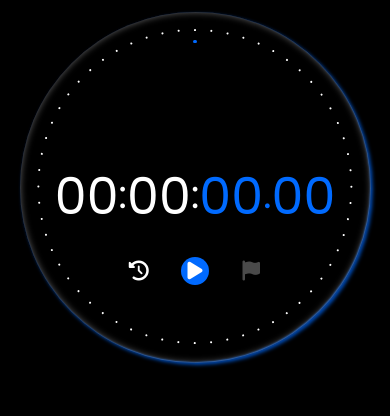
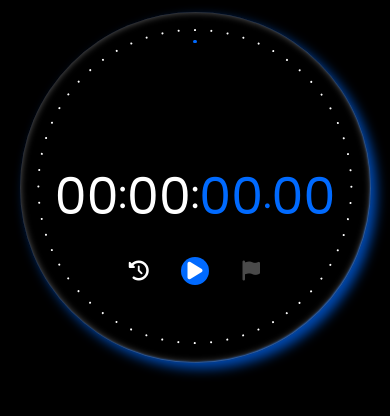
Before and after one commit to 1-Shreyash/Stop-Watch, a plain HTML site: page index.html in a window 390 px wide. Drawn offline with Linux system fonts and the light colour scheme.

Commit message:
Update style.css

```diff
--- a/style.css
+++ b/style.css
@@ -92,4 +92,7 @@ body{
     .tbody{
         max-height: 50vh;
     }
+    .ck1{
+        box-shadow: 0 0 2vw rgb(98, 98, 98) inset, 1.5vw 1.5vw 3vw rgb(0, 74, 177), -0.2vw -0.2vw 0.4vw rgb(0, 106, 255)inset;
+    }
 }
```
